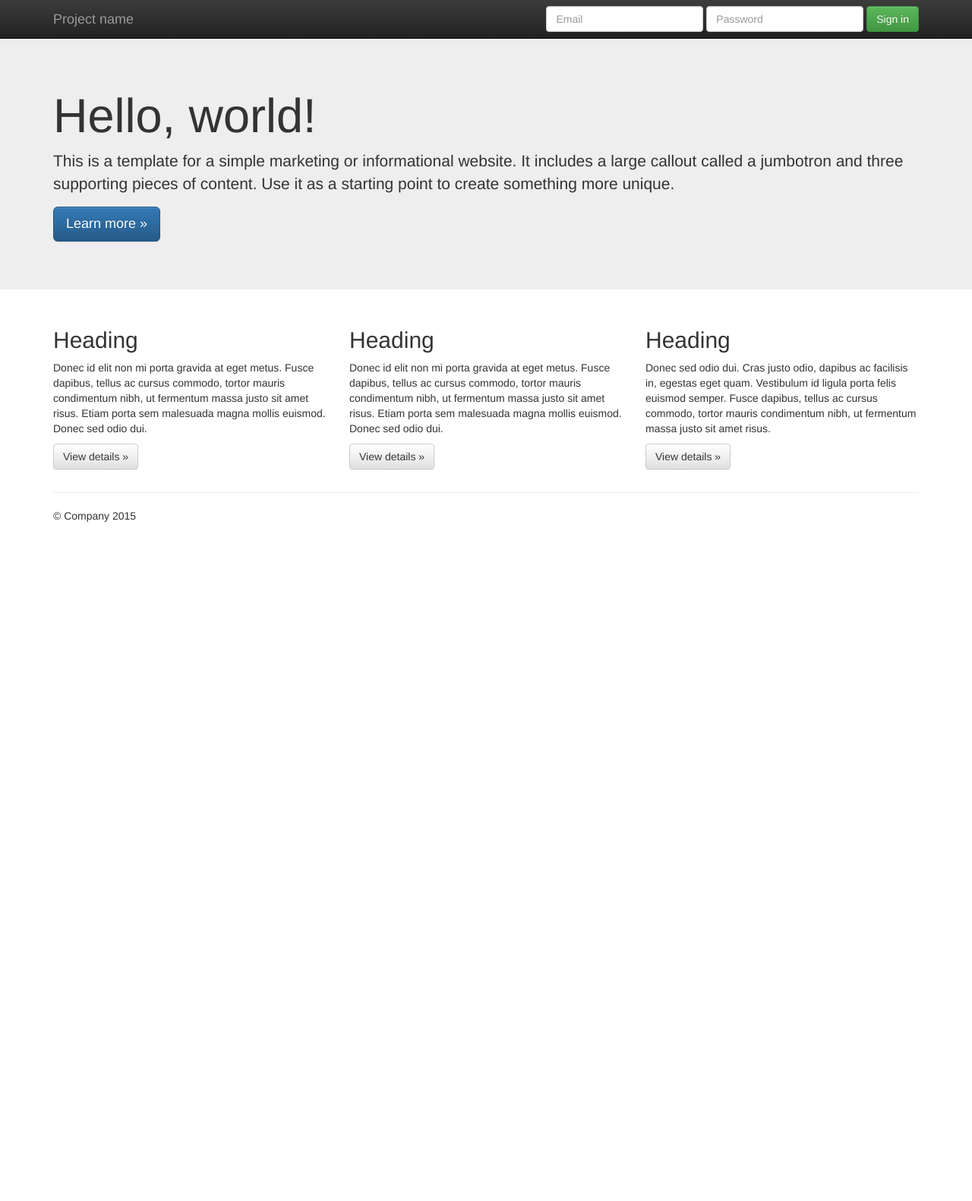
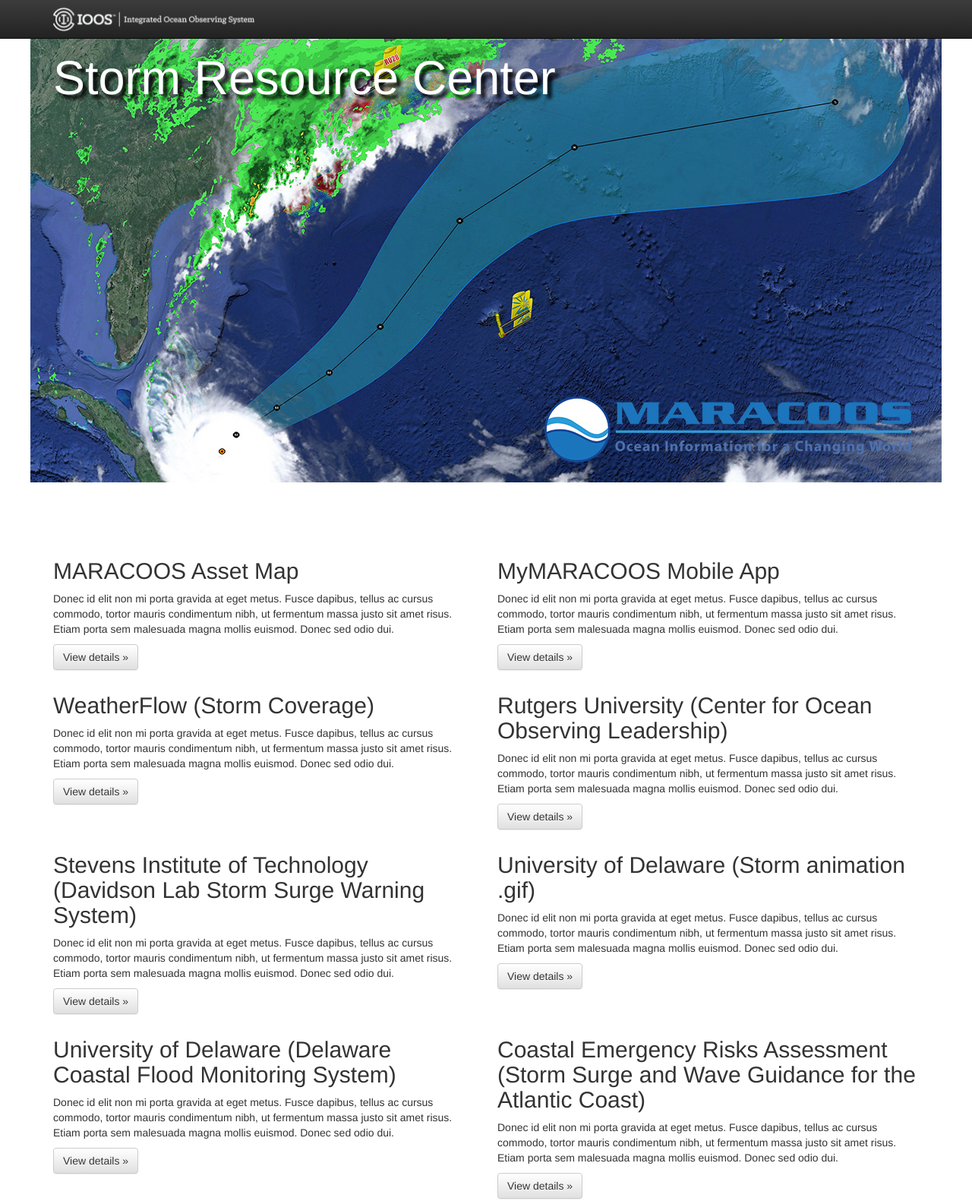
Before and after one commit to nstrands/storm-response-2.0, a plain HTML site: page index.html in a window 1280 px wide. Shown: the top 1581 px of the page at 76% size. Before the commit the page ends 800 px from the top, so only its background shows below. Drawn offline with nearby package versions, Linux system fonts and the light colour scheme.

Commit message:
Copying Content
Set up 2 column layout, added content for resources from old page,
linked to ioos, added copyright and link to disclaimer

```diff
--- a/css/main.css
+++ b/css/main.css
@@ -3,3 +3,18 @@
 /* ==========================================================================
    Author's custom styles
    ========================================================================== */
+
+.navbar-brand {
+	padding-top: 3px;
+}
+
+.navbar-brand img {
+	height: 45px;
+}
+
+.jumbotron {
+    background: url('../img/storm.jpg') no-repeat center center;
+    color: white;
+    text-shadow: black 0.4em 0.4em 0.4em;
+    height: 685px;
+}
--- a/index.html
+++ b/index.html
@@ -6,17 +6,11 @@
     <head>
         <meta charset="utf-8">
         <meta http-equiv="X-UA-Compatible" content="IE=edge,chrome=1">
-        <title></title>
+        <title>MARACOOS Storm Response</title>
         <meta name="description" content="">
         <meta name="viewport" content="width=device-width, initial-scale=1">
 
         <link rel="stylesheet" href="css/bootstrap.min.css">
-        <style>
-            body {
-                padding-top: 50px;
-                padding-bottom: 20px;
-            }
-        </style>
         <link rel="stylesheet" href="css/bootstrap-theme.min.css">
         <link rel="stylesheet" href="css/main.css">
 
@@ -29,61 +23,121 @@
     <nav class="navbar navbar-inverse navbar-fixed-top" role="navigation">
       <div class="container">
         <div class="navbar-header">
-          <button type="button" class="navbar-toggle collapsed" data-toggle="collapse" data-target="#navbar" aria-expanded="false" aria-controls="navbar">
-            <span class="sr-only">Toggle navigation</span>
-            <span class="icon-bar"></span>
-            <span class="icon-bar"></span>
-            <span class="icon-bar"></span>
-          </button>
-          <a class="navbar-brand" href="#">Project name</a>
+          <a class="navbar-brand" href="http://www.ioos.noaa.gov/"><img src="img/ioos_new_white.png" > </a>
         </div>
-        <div id="navbar" class="navbar-collapse collapse">
-          <form class="navbar-form navbar-right" role="form">
-            <div class="form-group">
-              <input type="text" placeholder="Email" class="form-control">
-            </div>
-            <div class="form-group">
-              <input type="password" placeholder="Password" class="form-control">
-            </div>
-            <button type="submit" class="btn btn-success">Sign in</button>
-          </form>
-        </div><!--/.navbar-collapse -->
       </div>
     </nav>
 
     <!-- Main jumbotron for a primary marketing message or call to action -->
     <div class="jumbotron">
       <div class="container">
-        <h1>Hello, world!</h1>
-        <p>This is a template for a simple marketing or informational website. It includes a large callout called a jumbotron and three supporting pieces of content. Use it as a starting point to create something more unique.</p>
-        <p><a class="btn btn-primary btn-lg" href="#" role="button">Learn more &raquo;</a></p>
+        <h1>Storm Resource Center</h1>
       </div>
     </div>
 
     <div class="container">
-      <!-- Example row of columns -->
+
       <div class="row">
-        <div class="col-md-4">
+        <div class="col-md-6">
+          <h2>MARACOOS Asset Map</h2>
+          <p>Donec id elit non mi porta gravida at eget metus. Fusce dapibus, tellus ac cursus commodo, tortor mauris condimentum nibh, ut fermentum massa justo sit amet risus. Etiam porta sem malesuada magna mollis euismod. Donec sed odio dui. </p>
+          <p><a class="btn btn-default" href="http://assets.maracoos.org/" role="button">View details &raquo;</a></p>
+        </div>
+        <div class="col-md-6">
+          <h2>MyMARACOOS Mobile App</h2>
+          <p>Donec id elit non mi porta gravida at eget metus. Fusce dapibus, tellus ac cursus commodo, tortor mauris condimentum nibh, ut fermentum massa justo sit amet risus. Etiam porta sem malesuada magna mollis euismod. Donec sed odio dui. </p>
+          <p><a class="btn btn-default" href="http://mymaracoos.org/m/" role="button">View details &raquo;</a></p>
+       </div>
+      </div>
+      <div class="row">
+        <div class="col-md-6">
+          <h2>WeatherFlow (Storm Coverage)</h2>
+          <p>Donec id elit non mi porta gravida at eget metus. Fusce dapibus, tellus ac cursus commodo, tortor mauris condimentum nibh, ut fermentum massa justo sit amet risus. Etiam porta sem malesuada magna mollis euismod. Donec sed odio dui. </p>
+          <p><a class="btn btn-default" href="http://ds.weatherflow.com/storm" role="button">View details &raquo;</a></p>
+        </div>
+        <div class="col-md-6">
+          <h2>Rutgers University (Center for Ocean Observing Leadership)</h2>
+          <p>Donec id elit non mi porta gravida at eget metus. Fusce dapibus, tellus ac cursus commodo, tortor mauris condimentum nibh, ut fermentum massa justo sit amet risus. Etiam porta sem malesuada magna mollis euismod. Donec sed odio dui. </p>
+          <p><a class="btn btn-default" href="http://rucool.marine.rutgers.edu/COOL-Data/" role="button">View details &raquo;</a></p>
+       </div>
+      </div>
+      <div class="row">
+        <div class="col-md-6">
+          <h2>Stevens Institute of Technology (Davidson Lab Storm Surge Warning System)</h2>
+          <p>Donec id elit non mi porta gravida at eget metus. Fusce dapibus, tellus ac cursus commodo, tortor mauris condimentum nibh, ut fermentum massa justo sit amet risus. Etiam porta sem malesuada magna mollis euismod. Donec sed odio dui. </p>
+          <p><a class="btn btn-default" href="http://hudson.dl.stevens-tech.edu/SSWS/" role="button">View details &raquo;</a></p>
+        </div>
+        <div class="col-md-6">
+          <h2>University of Delaware (Storm animation .gif)</h2>
+          <p>Donec id elit non mi porta gravida at eget metus. Fusce dapibus, tellus ac cursus commodo, tortor mauris condimentum nibh, ut fermentum massa justo sit amet risus. Etiam porta sem malesuada magna mollis euismod. Donec sed odio dui. </p>
+          <p><a class="btn btn-default" href="http://128.175.74.246/modis/images/gvar/Animate/gvar_ch4_conus_6hr_animation.gif" role="button">View details &raquo;</a></p>
+       </div>
+      </div>
+      <div class="row">
+        <div class="col-md-6">
+          <h2>University of Delaware (Delaware Coastal Flood Monitoring System)</h2>
+          <p>Donec id elit non mi porta gravida at eget metus. Fusce dapibus, tellus ac cursus commodo, tortor mauris condimentum nibh, ut fermentum massa justo sit amet risus. Etiam porta sem malesuada magna mollis euismod. Donec sed odio dui. </p>
+          <p><a class="btn btn-default" href="http://coastal-flood.udel.edu/" role="button">View details &raquo;</a></p>
+        </div>
+        <div class="col-md-6">
+          <h2>Coastal Emergency Risks Assessment (Storm Surge and Wave Guidance for the Atlantic Coast)</h2>
+          <p>Donec id elit non mi porta gravida at eget metus. Fusce dapibus, tellus ac cursus commodo, tortor mauris condimentum nibh, ut fermentum massa justo sit amet risus. Etiam porta sem malesuada magna mollis euismod. Donec sed odio dui. </p>
+          <p><a class="btn btn-default" href="http://nc-cera.renci.org/?com=3304" role="button">View details &raquo;</a></p>
+       </div>
+      </div>
+      <div class="row">
+        <div class="col-md-6">
+          <h2>Stony Brook University (Storm Surge Research Group)</h2>
+          <p>Donec id elit non mi porta gravida at eget metus. Fusce dapibus, tellus ac cursus commodo, tortor mauris condimentum nibh, ut fermentum massa justo sit amet risus. Etiam porta sem malesuada magna mollis euismod. Donec sed odio dui. </p>
+          <p><a class="btn btn-default" href="http://stormy.msrc.sunysb.edu/" role="button">View details &raquo;</a></p>
+        </div>
+        <div class="col-md-6">
+          <h2>NWS Weather Prediction Center</h2>
+          <p>Donec id elit non mi porta gravida at eget metus. Fusce dapibus, tellus ac cursus commodo, tortor mauris condimentum nibh, ut fermentum massa justo sit amet risus. Etiam porta sem malesuada magna mollis euismod. Donec sed odio dui. </p>
+          <p><a class="btn btn-default" href="http://www.wpc.ncep.noaa.gov/" role="button">View details &raquo;</a></p>
+       </div>
+      </div>
+      <div class="row">
+        <div class="col-md-6">
+          <h2>Weather Company (Weather.Com)</h2>
+          <p>Donec id elit non mi porta gravida at eget metus. Fusce dapibus, tellus ac cursus commodo, tortor mauris condimentum nibh, ut fermentum massa justo sit amet risus. Etiam porta sem malesuada magna mollis euismod. Donec sed odio dui. </p>
+          <p><a class="btn btn-default" href="http://www.weather.com/" role="button">View details &raquo;</a></p>
+        </div>
+        <div class="col-md-6">
+          <h2>NERACOOS Real-Time Data Portal (Northeast IOOS, covering Maine to Long Island Sound)</h2>
+          <p>Donec id elit non mi porta gravida at eget metus. Fusce dapibus, tellus ac cursus commodo, tortor mauris condimentum nibh, ut fermentum massa justo sit amet risus. Etiam porta sem malesuada magna mollis euismod. Donec sed odio dui. </p>
+          <p><a class="btn btn-default" href="http://www.neracoos.org/realtime_map" role="button">View details &raquo;</a></p>
+       </div>
+      </div>
+      <div class="row">
+        <div class="col-md-6">
+          <h2>SECOORA Real-Time Observations Portal (SouthEast IOOS, covering North Carolina to the Gulf of Mexico)</h2>
+          <p>Donec id elit non mi porta gravida at eget metus. Fusce dapibus, tellus ac cursus commodo, tortor mauris condimentum nibh, ut fermentum massa justo sit amet risus. Etiam porta sem malesuada magna mollis euismod. Donec sed odio dui. </p>
+          <p><a class="btn btn-default" href="http://129.252.37.120/visualize/#x=-73.85&y=31.93&z=6&logo=true&basemap=ESRI+Ocean&tab=data&legends=false&layers=true" role="button">View details &raquo;</a></p>
+        </div>
+        <div class="col-md-6">
+          <h2>CARICOOS Latest Conditions and Forecasts (Caribbean IOOS, covering the US Caribbean)</h2>
+          <p>Donec id elit non mi porta gravida at eget metus. Fusce dapibus, tellus ac cursus commodo, tortor mauris condimentum nibh, ut fermentum massa justo sit amet risus. Etiam porta sem malesuada magna mollis euismod. Donec sed odio dui. </p>
+          <p><a class="btn btn-default" href="http://www.caricoos.org/drupal/" role="button">View details &raquo;</a></p>
+       </div>
+      </div>
+      <!--<div class="row">
+        <div class="col-md-6">
           <h2>Heading</h2>
           <p>Donec id elit non mi porta gravida at eget metus. Fusce dapibus, tellus ac cursus commodo, tortor mauris condimentum nibh, ut fermentum massa justo sit amet risus. Etiam porta sem malesuada magna mollis euismod. Donec sed odio dui. </p>
           <p><a class="btn btn-default" href="#" role="button">View details &raquo;</a></p>
         </div>
-        <div class="col-md-4">
+        <div class="col-md-6">
           <h2>Heading</h2>
           <p>Donec id elit non mi porta gravida at eget metus. Fusce dapibus, tellus ac cursus commodo, tortor mauris condimentum nibh, ut fermentum massa justo sit amet risus. Etiam porta sem malesuada magna mollis euismod. Donec sed odio dui. </p>
           <p><a class="btn btn-default" href="#" role="button">View details &raquo;</a></p>
        </div>
-        <div class="col-md-4">
-          <h2>Heading</h2>
-          <p>Donec sed odio dui. Cras justo odio, dapibus ac facilisis in, egestas eget quam. Vestibulum id ligula porta felis euismod semper. Fusce dapibus, tellus ac cursus commodo, tortor mauris condimentum nibh, ut fermentum massa justo sit amet risus.</p>
-          <p><a class="btn btn-default" href="#" role="button">View details &raquo;</a></p>
-        </div>
-      </div>
+      </div>-->
 
       <hr>
 
       <footer>
-        <p>&copy; Company 2015</p>
+        <p><a href="http://maracoos.org/">&copy; MARACOOS 2016</a> | <a href="http://maracoos.org/content/full-disclaimer">Disclaimer</a></p>
       </footer>
     </div> <!-- /container -->        <script src="//ajax.googleapis.com/ajax/libs/jquery/1.11.2/jquery.min.js"></script>
         <script>window.jQuery || document.write('<script src="js/vendor/jquery-1.11.2.min.js"><\/script>')</script>
```
Also changed, not shown: img/IOOS_Emblem_Tertiary_B_RGB.jpg (added), img/ioos_new_white.png (added), img/storm.jpg (added).
